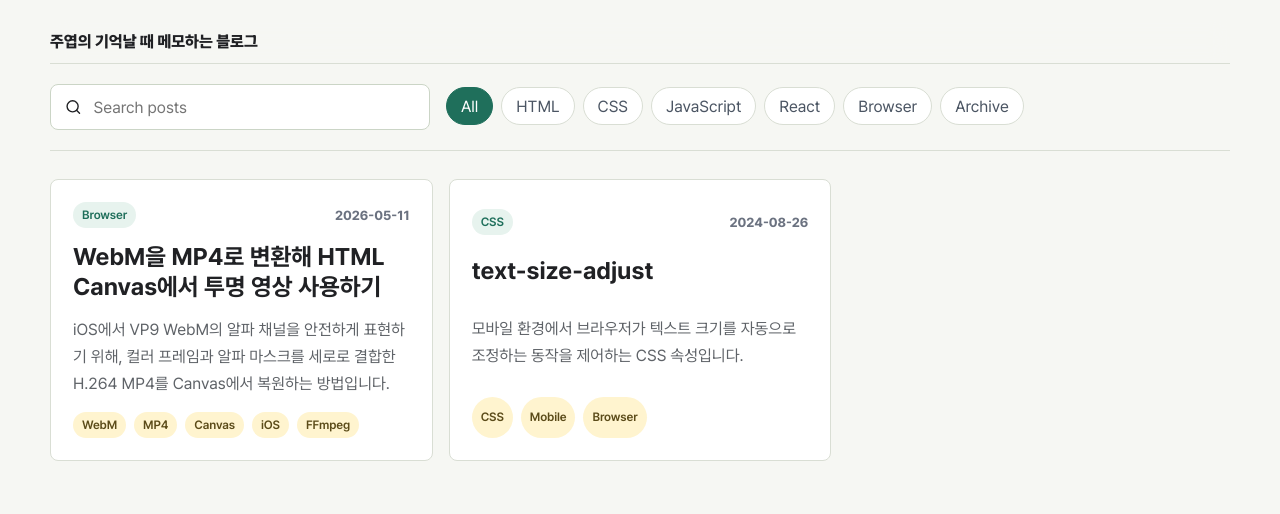
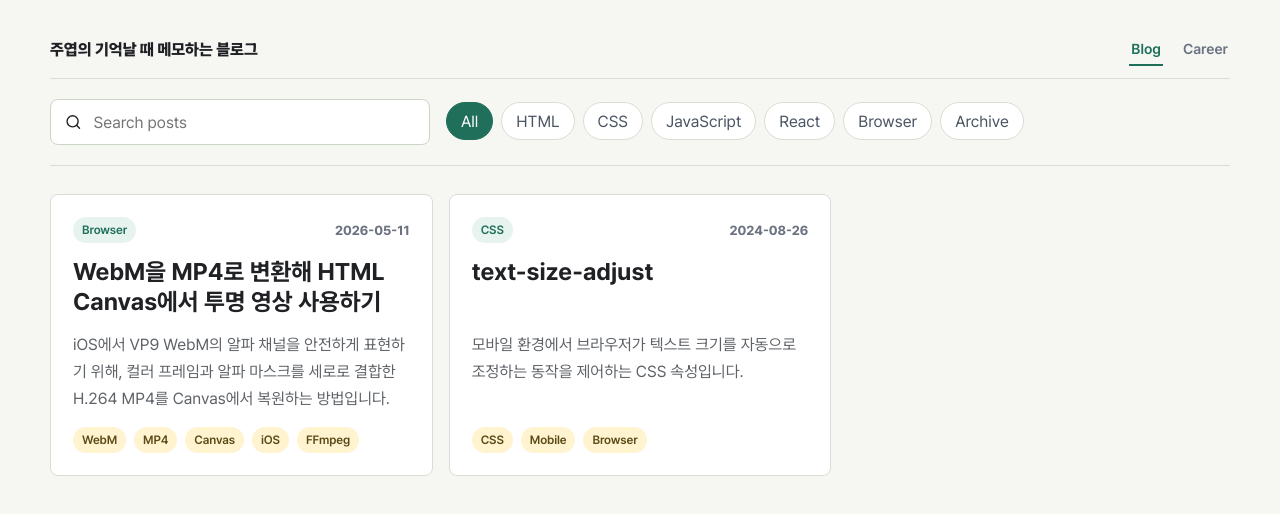
Before and after one commit to myeolgu/blog, a React (Vite) app: page / in a window 1280 px wide. Shown: the top 514 px of the page. Built offline with nearby package versions, Linux system fonts and the light colour scheme.

Commit message:
내용 정리 중

```diff
--- a/src/App.jsx
+++ b/src/App.jsx
@@ -8,6 +8,7 @@ export default function App() {
   const [activeCategory, setActiveCategory] = useState("All");
   const [searchTerm, setSearchTerm] = useState("");
   const [selectedPostId, setSelectedPostId] = useState(null);
+  const [activeTab, setActiveTab] = useState("blog");
 
   const filteredPosts = useMemo(() => {
     const normalizedTerm = searchTerm.trim().toLowerCase();
@@ -30,17 +31,40 @@ export default function App() {
     setSelectedPostId(null);
   }
 
+  function handleTabChange(tab) {
+    setActiveTab(tab);
+    setSelectedPostId(null);
+  }
+
   return (
     <main className="app-shell">
       <header className="site-header">
         <h1 className="brand-heading">
-          <button className="brand" type="button" onClick={() => setSelectedPostId(null)}>
+          <button className="brand" type="button" onClick={() => handleTabChange("blog")}>
             주엽의 기억날 때 메모하는 블로그
           </button>
         </h1>
+        <nav className="site-nav" aria-label="Primary navigation">
+          <button
+            aria-current={activeTab === "blog" ? "page" : undefined}
+            className={activeTab === "blog" ? "is-active" : ""}
+            type="button"
+            onClick={() => handleTabChange("blog")}
+          >
+            Blog
+          </button>
+          <button
+            aria-current={activeTab === "career" ? "page" : undefined}
+            className={activeTab === "career" ? "is-active" : ""}
+            type="button"
+            onClick={() => handleTabChange("career")}
+          >
+            Career
+          </button>
+        </nav>
       </header>
 
-      {!selectedPost && (
+      {activeTab === "blog" && !selectedPost && (
         <section className="toolbar" aria-label="Post filters">
           <label className="search-box">
             <Search size={18} aria-hidden="true" />
@@ -69,13 +93,25 @@ export default function App() {
       )}
 
       <section className="content-layout" id="posts">
-        {selectedPost ? (
+        {activeTab === "career" ? (
+          <CareerPage />
+        ) : selectedPost ? (
           <PostDetail post={selectedPost} onBack={() => setSelectedPostId(null)} />
         ) : (
           <PostGrid posts={filteredPosts} onSelectPost={setSelectedPostId} />
         )}
       </section>
     </main>
+  );
+}
+
+function CareerPage() {
+  return (
+    <section className="career-page" aria-labelledby="career-title">
+      <p className="eyebrow">Career</p>
+      <h2 id="career-title">주엽의 커리어</h2>
+      <p>경력, 프로젝트, 기술 스택을 정리하는 공간입니다.</p>
+    </section>
   );
 }
 
@@ -95,7 +131,7 @@ function PostGrid({ posts, onSelectPost }) {
       {posts.map((post) => (
         <article
           aria-label={`${post.title} 글 읽기`}
-          className="post-card post-card--clickable"
+          className="post-card"
           key={post.id}
           role="button"
           tabIndex={0}
@@ -107,15 +143,15 @@ function PostGrid({ posts, onSelectPost }) {
             }
           }}
         >
-          <div className="post-card__topline">
-            <span className="content-label content-label--category">{post.category}</span>
+          <div className="post-card-topline">
+            <span className="content-label content-label-category">{post.category}</span>
             <time dateTime={post.date}>{post.date}</time>
           </div>
           <h2>{post.title}</h2>
           <p>{post.excerpt}</p>
           <ul className="tag-list" aria-label={`${post.title} tags`}>
             {post.tags.map((tag) => (
-              <li className="content-label content-label--tag" key={tag}>
+              <li className="content-label content-label-tag" key={tag}>
                 {tag}
               </li>
             ))}
@@ -134,16 +170,16 @@ function PostDetail({ post, onBack }) {
       <button className="back-button" type="button" onClick={onBack}>
         목록으로
       </button>
-      <header className="post-article__header">
+      <header className="post-article-header">
         <p className="eyebrow">{post.category}</p>
         <h2>{post.title}</h2>
-        <div className="post-article__meta">
+        <div className="post-article-meta">
           <span>{post.author}</span>
           <time dateTime={post.date}>{post.date}</time>
         </div>
         <ul className="tag-list" aria-label={`${post.title} tags`}>
           {post.tags.map((tag) => (
-            <li className="content-label content-label--tag" key={tag}>
+            <li className="content-label content-label-tag" key={tag}>
               {tag}
             </li>
           ))}
--- a/src/posts/index.js
+++ b/src/posts/index.js
@@ -1,4 +1,4 @@
-import { textSizeAdjustPost } from "./text-size-adjust.jsx";
-import { webmToMp4CanvasPost } from "./webm-to-mp4-canvas.jsx";
+import { webmToMp4CanvasPost } from "./browser/webm-to-mp4-canvas.jsx";
+import { textSizeAdjustPost } from "./css/text-size-adjust.jsx";
 
 export const posts = [webmToMp4CanvasPost, textSizeAdjustPost];
--- a/src/styles.css
+++ b/src/styles.css
@@ -59,8 +59,8 @@ button {
 }
 
 .brand,
-.post-card__meta,
-.post-card__topline,
+.post-card-meta,
+.post-card-topline,
 .tag-list li,
 .profile-actions {
   display: flex;
@@ -74,6 +74,33 @@ button {
   cursor: pointer;
   gap: 10px;
   font-weight: 850;
+}
+
+.site-nav {
+  display: flex;
+  align-items: center;
+  gap: 18px;
+}
+
+.site-nav button {
+  min-height: 34px;
+  padding: 0 2px;
+  border: 0;
+  border-bottom: 2px solid transparent;
+  color: #6b7280;
+  background: transparent;
+  cursor: pointer;
+  font-size: 0.9rem;
+  font-weight: 600;
+}
+
+.site-nav button:hover,
+.site-nav button.is-active {
+  color: #1f6f5b;
+}
+
+.site-nav button.is-active {
+  border-bottom-color: #1f6f5b;
 }
 
 .brand-mark {
@@ -239,11 +266,27 @@ p {
   padding-top: 28px;
 }
 
+.career-page {
+  max-width: 700px;
+  padding: 32px 0;
+}
+
+.career-page h2 {
+  margin-bottom: 12px;
+  font-size: clamp(2rem, 4vw, 3rem);
+}
+
+.career-page p:last-child {
+  margin-bottom: 0;
+  color: #5f6368;
+  line-height: 1.7;
+}
+
 .section-heading {
   margin-bottom: 16px;
 }
 
-.section-heading--spaced {
+.section-heading-spaced {
   margin-top: 30px;
 }
 
@@ -277,18 +320,18 @@ p {
   background: #ffffff;
 }
 
-.post-article__header {
+.post-article-header {
   padding-bottom: 24px;
   border-bottom: 1px solid #e6eadf;
 }
 
-.post-article__header h2 {
+.post-article-header h2 {
   margin: 0 0 12px;
   font-size: clamp(2rem, 4vw, 3.5rem);
   line-height: 1.08;
 }
 
-.post-article__meta {
+.post-article-meta {
   display: flex;
   flex-wrap: wrap;
   gap: 10px;
@@ -297,7 +340,7 @@ p {
   font-size: 0.95rem;
 }
 
-.post-article__meta span::after {
+.post-article-meta span::after {
   content: "·";
   margin-left: 10px;
 }
@@ -406,15 +449,14 @@ p {
 
 .post-card {
   display: grid;
+  grid-template-rows: 1.625rem 3.75rem 5.1rem auto;
   gap: 14px;
+  align-content: start;
   min-height: 260px;
   padding: 22px;
   border: 1px solid #d9ded4;
   border-radius: 8px;
   background: #ffffff;
-}
-
-.post-card--clickable {
   cursor: pointer;
   transition:
     border-color 160ms ease,
@@ -422,24 +464,24 @@ p {
     transform 160ms ease;
 }
 
-.post-card--clickable:hover {
+.post-card:hover {
   border-color: #9fb8aa;
   box-shadow: 0 8px 20px rgba(31, 111, 91, 0.08);
   transform: translateY(-2px);
 }
 
-.post-card--clickable:focus-visible {
+.post-card:focus-visible {
   outline: 3px solid rgba(31, 111, 91, 0.35);
   outline-offset: 3px;
 }
 
-.post-card--featured {
+.post-card-featured {
   min-height: 300px;
   border-color: #9fb8aa;
   background: #fbfdf9;
 }
 
-.post-card__topline {
+.post-card-topline {
   justify-content: space-between;
   gap: 12px;
   color: #6b7280;
@@ -450,33 +492,41 @@ p {
 .content-label {
   display: inline-flex;
   align-items: center;
-  min-height: 26px;
-  padding: 0 9px;
-  border-radius: 999px;
+  min-height: 1.625rem;
+  padding: 0 0.5625rem;
+  border-radius: 999rem;
   font-size: 0.75rem;
   font-weight: 600;
   letter-spacing: -0.01em;
   line-height: 1;
 }
 
-.content-label--category {
+.content-label-category {
   color: #1f6f5b;
   background: #e7f3ee;
 }
 
-.content-label--tag {
+.content-label-tag {
   color: #5b4b19;
   background: #fff4cf;
 }
 
 .post-card h2 {
+  display: -webkit-box;
+  overflow: hidden;
   margin-bottom: 0;
+  -webkit-box-orient: vertical;
+  -webkit-line-clamp: 2;
   font-size: 1.5rem;
   line-height: 1.25;
 }
 
 .post-card p {
+  display: -webkit-box;
+  overflow: hidden;
   margin-bottom: 0;
+  -webkit-box-orient: vertical;
+  -webkit-line-clamp: 3;
   color: #5f6368;
   line-height: 1.7;
 }
@@ -499,7 +549,7 @@ p {
 .tag-list {
   display: flex;
   flex-wrap: wrap;
-  gap: 8px;
+  gap: 0.5rem;
   padding: 0;
   margin: 0;
   list-style: none;
@@ -509,7 +559,7 @@ p {
   gap: 5px;
 }
 
-.post-card__meta {
+.post-card-meta {
   align-self: end;
   flex-wrap: wrap;
   gap: 14px;
@@ -517,7 +567,7 @@ p {
   font-size: 0.9rem;
 }
 
-.post-card__meta span {
+.post-card-meta span {
   display: inline-flex;
   align-items: center;
   gap: 6px;
```
Also changed, not shown: src/components/PostCard.jsx (+5 -5 lines), .codex/skills/react-blog-builder/SKILL.md, .codex/skills/react-blog-builder/style/css-naming.md (added), src/posts/browser/webm-to-mp4-canvas.jsx (renamed from src/posts/webm-to-mp4-canvas.jsx), src/posts/css/text-size-adjust.jsx (renamed from src/posts/text-size-adjust.jsx), 1 other file (tests, documents, lock files or other folders).
